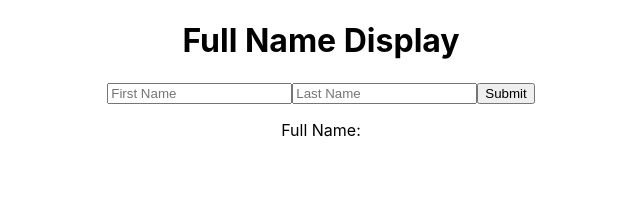
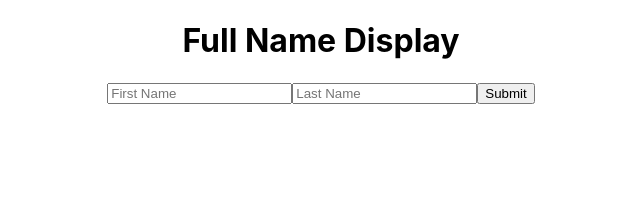
Before and after one commit to sanketdreja/xdisplayname, a React (Create React App) app: page / in a window 1280 px wide. Shown: the top 210 px of the page, without its empty margins (319-959 px from the left). Built offline with nearby package versions, Linux system fonts and the light colour scheme.

Commit message:
Test Run

```diff
--- a/src/NameForm.js
+++ b/src/NameForm.js
@@ -39,7 +39,7 @@ const NameForm = () => {
           />
           <button type="submit">Submit</button>
         </form>
-        <p>Full Name: {fullName}</p>
+        {fullName && <p>Full Name: {fullName}</p>}
       </div>
     </div>
   );
```
